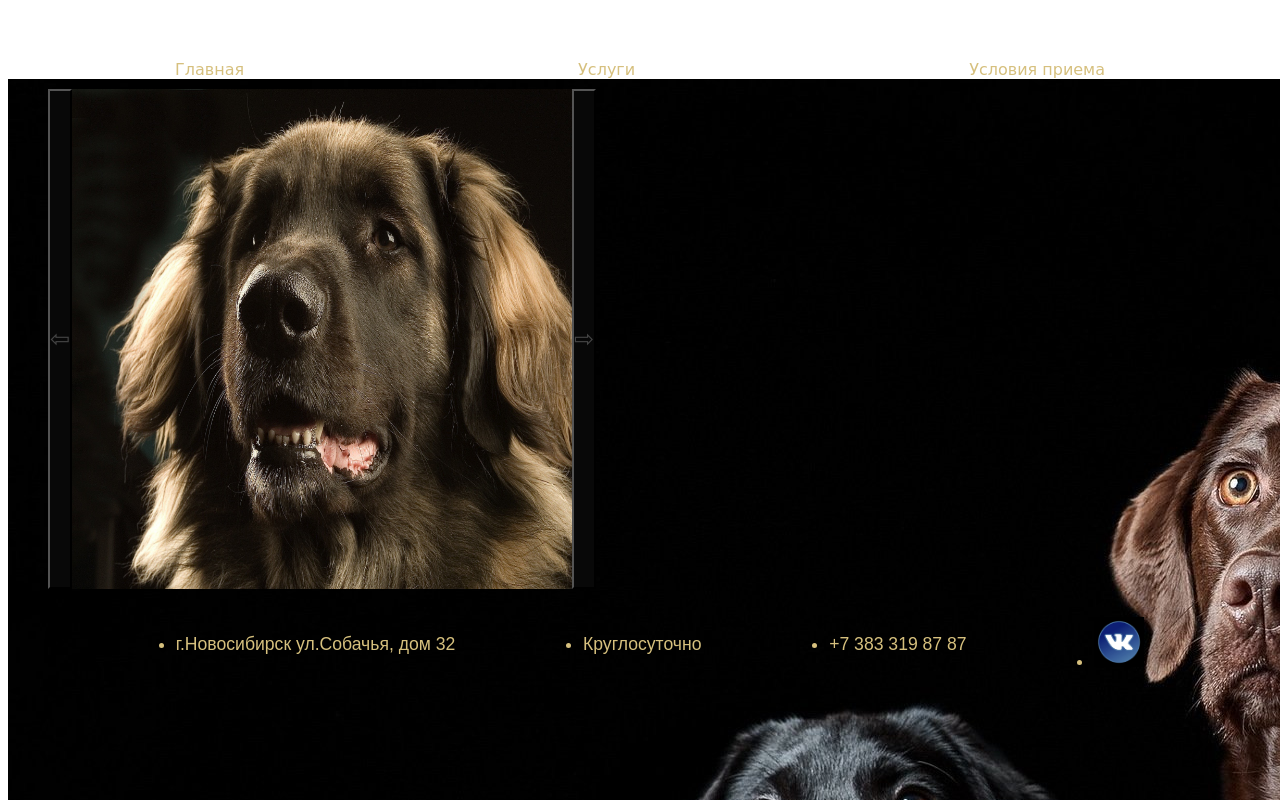
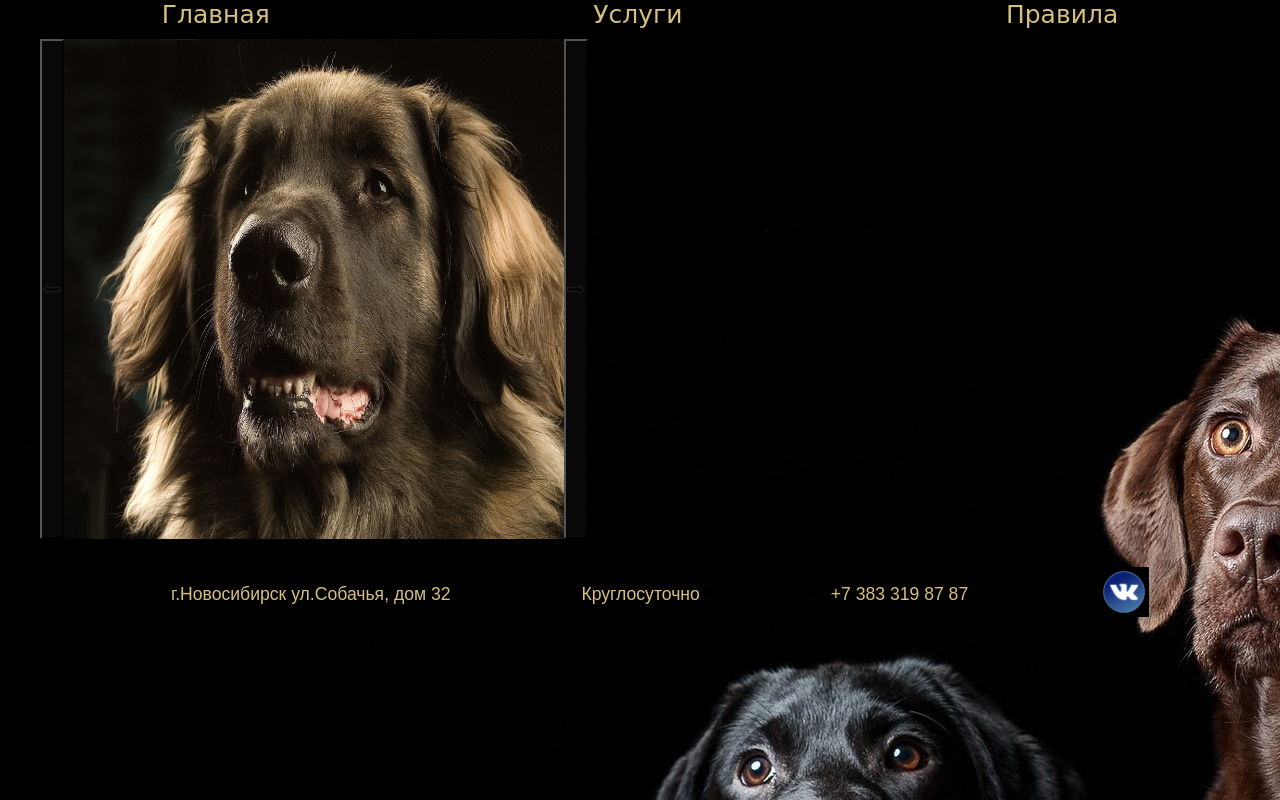
Before and after one commit to Rufina28/portfolio, a Vue app in the folder vue/pet-hotel/: page / in a window 1280 px wide. Built offline with nearby package versions, Linux system fonts and the light colour scheme.

Commit message:
Fixed styles

```diff
--- a/vue/pet-hotel/src/App.vue
+++ b/vue/pet-hotel/src/App.vue
@@ -37,12 +37,38 @@ export default {
 </script>
 
 <style>
+html, body {
+  margin: 0;
+  padding: 0;
+}
+
 #app {
   font-family: Avenir, Helvetica, Arial, sans-serif;
   -webkit-font-smoothing: antialiased;
   -moz-osx-font-smoothing: grayscale;
   text-align: center;
   color: #2c3e50;
-  margin-top: 60px;
+  margin-top: 0px;
+  font-size: 25px;
+  min-height: 700px;
 }
+
+nav ul {
+  display: flex;
+  justify-content: space-around;
+  margin: 0;
+  padding: 0;
+}
+
+li {
+
+  list-style-type: none;
+}
+
+a {
+  color: rgb(214, 192, 126);
+  font-family: Comic Sans MS, Comic Sans, cursive;
+  text-decoration: none;
+}
+
 </style>
--- a/vue/pet-hotel/src/components/AdmissionPage.vue
+++ b/vue/pet-hotel/src/components/AdmissionPage.vue
@@ -48,6 +48,7 @@ p {
 main {
   margin-left: 40px;
   font-size: 22px;
+  text-align: initial;
 }
 
 
--- a/vue/pet-hotel/src/components/MainPage.vue
+++ b/vue/pet-hotel/src/components/MainPage.vue
@@ -12,7 +12,7 @@
     </div>
     <button id="next" class="arrow next">⇨</button>
   </div>
-  <footer>
+  <footer> <!-- Перенести в отдельный компонент -->
     <div class="info">
       <ul>
         <li>г.Новосибирск ул.Собачья, дом 32</li>
@@ -37,10 +37,11 @@ window.onload = () => {
   const STEP = 500
 
   rightBtn.addEventListener('click', (e) => {
-    // console.log('rightBtn event:', e)
+    console.log('rightBtn event:', e.target)
     let left = parseInt(gallery.style.left)
     let width = parseInt(gallery.style.width)
     console.log('gallery.style.left:', left)
+    console.log('gallery.style.width:', width)
 
     if (!left) {
       gallery.style.left = 0
@@ -68,6 +69,7 @@ window.onload = () => {
   padding: 10px 40px;
   box-sizing: border-box;
   display: flex;
+  /* margin-bottom: 350px; */
 }
 
 .carousel img {
@@ -82,7 +84,7 @@ window.onload = () => {
   background: rgb(8, 8, 8);
   font-size: 24px;
   line-height: 24px;
-  color: #444;
+  color: rgb(29, 28, 28);
   display: block;
 }
 
--- a/vue/pet-hotel/src/components/PageHeader.vue
+++ b/vue/pet-hotel/src/components/PageHeader.vue
@@ -5,7 +5,7 @@
       <ul>
         <li><a href="#" @click="navigate('home')">Главная</a></li>
         <li><a href="#Services" @click="navigate('Services')">Услуги</a></li>
-        <li><a href="#Admission" @click="navigate('Admission')">Условия приема</a></li>
+        <li><a href="#Admission" @click="navigate('Admission')">Правила</a></li>
       </ul>
     </nav>
   </header>
@@ -32,7 +32,7 @@ export default {
 <!-- Add "scoped" attribute to limit CSS to this component only -->
 <style scoped>
 .background {
- /* background: black;*/
+  background: black;
   width: 100%;
   height: 100%;
   position: fixed;
@@ -58,11 +58,4 @@ a {
   text-decoration: none;
 }
 
-.menu{
-  min-height: 100%;
-  display: flex;
-  flex-direction: column;
-  justify-content: space-between;
-}
-
 </style>
--- a/vue/pet-hotel/src/components/ServicesPage.vue
+++ b/vue/pet-hotel/src/components/ServicesPage.vue
@@ -60,6 +60,7 @@ export default {
   width: 900px;
   height: 840px;
   color: rgb(214, 192, 126);
+  margin-bottom: 87px;
 }
 
 .card img {
```
